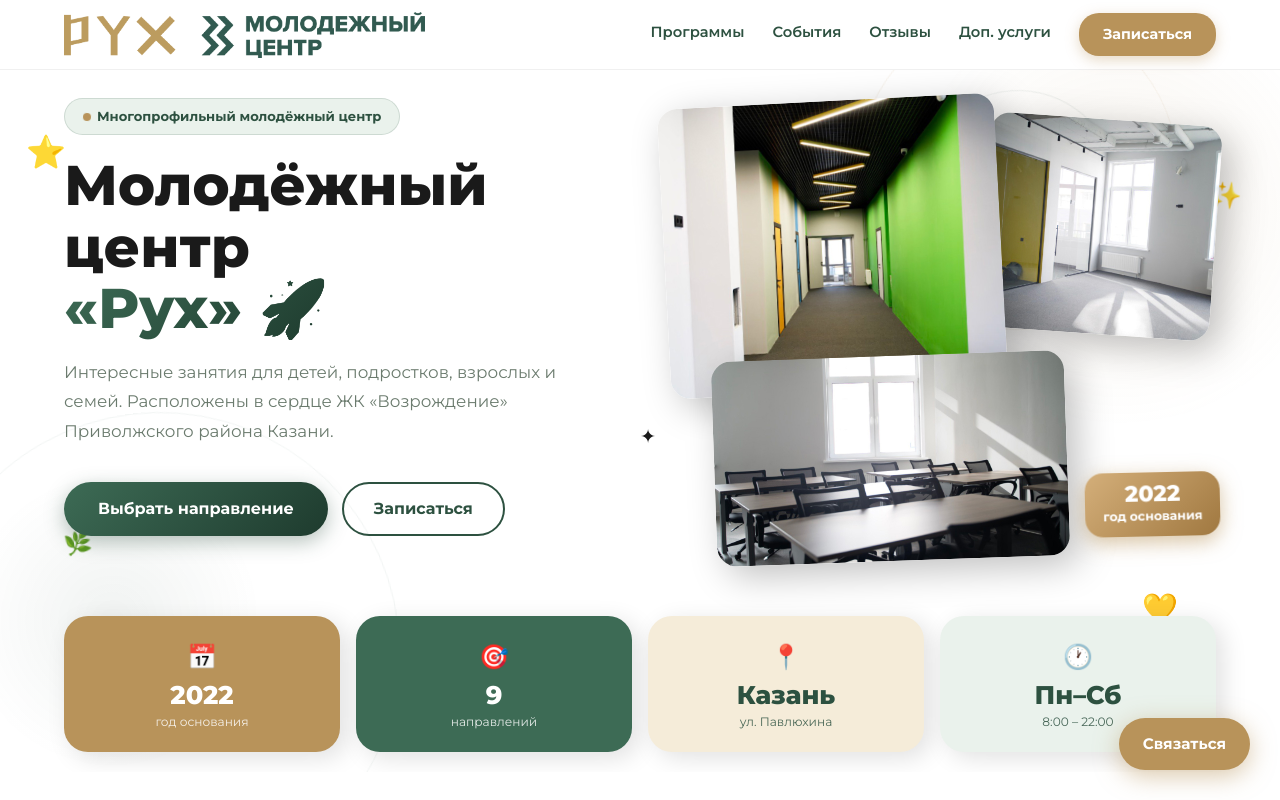
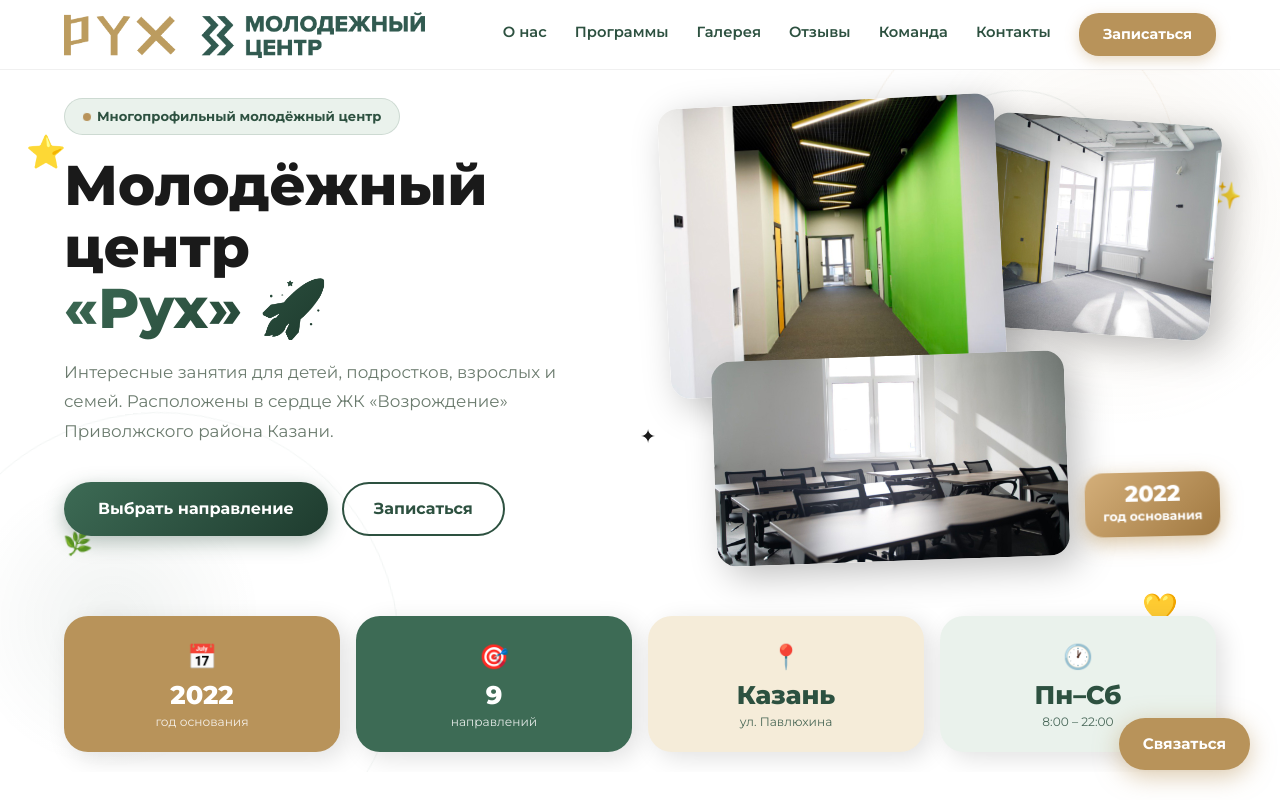
Before and after one commit to nikryse-ai/rukh-center, a Next.js app: page / in a window 1280 px wide. Shown: the top 800 px of the page. Built offline with nearby package versions, Linux system fonts and the light colour scheme.

Commit message:
fix: full nav with all sections in correct order

```diff
--- a/src/app/globals.css
+++ b/src/app/globals.css
@@ -22,7 +22,7 @@
 }
 
 * { box-sizing: border-box; margin: 0; padding: 0; }
-html { scroll-behavior: smooth; }
+html { scroll-behavior: auto; }
 
 body {
   font-family: var(--font-main), sans-serif;
--- a/src/app/layout.tsx
+++ b/src/app/layout.tsx
@@ -28,21 +28,6 @@ export default function RootLayout({
 }) {
   return (
     <html lang="ru">
-      <head>
-        {/* Мгновенный прыжок к якорю без анимации при первой загрузке */}
-        <script dangerouslySetInnerHTML={{ __html: `
-          (function(){
-            if(window.location.hash){
-              document.documentElement.style.scrollBehavior='auto';
-              window.addEventListener('load',function(){
-                setTimeout(function(){
-                  document.documentElement.style.scrollBehavior='';
-                },50);
-              });
-            }
-          })();
-        `}} />
-      </head>
       <body className={montserrat.variable}>
         <ScrollProgress />
         <CursorGlow />
--- a/src/components/layout/Header.tsx
+++ b/src/components/layout/Header.tsx
@@ -4,10 +4,12 @@ import Link from 'next/link'
 import Image from 'next/image'
 
 const navLinks = [
-  { label: 'Программы', href: '/#programs' },
-  { label: 'События', href: '#' },
-  { label: 'Отзывы', href: '/#reviews' },
-  { label: 'Доп. услуги', href: '#' },
+  { label: 'О нас',      href: '#about' },
+  { label: 'Программы',  href: '#programs' },
+  { label: 'Галерея',    href: '#gallery' },
+  { label: 'Отзывы',     href: '#reviews' },
+  { label: 'Команда',    href: '#team' },
+  { label: 'Контакты',   href: '#contact' },
 ]
 
 export default function Header() {
@@ -19,6 +21,15 @@ export default function Header() {
     window.addEventListener('scroll', onScroll)
     return () => window.removeEventListener('scroll', onScroll)
   }, [])
+
+  const scrollTo = (href: string, close?: () => void) => (e: React.MouseEvent) => {
+    if (href.startsWith('#') && href.length > 1) {
+      e.preventDefault()
+      const el = document.getElementById(href.slice(1))
+      if (el) el.scrollIntoView({ behavior: 'smooth' })
+    }
+    close?.()
+  }
 
   return (
     <>
@@ -198,9 +209,9 @@ export default function Header() {
 
             <nav className="hdr-nav">
               {navLinks.map((l) => (
-                <Link key={l.label} href={l.href} className="hdr-link">{l.label}</Link>
+                <Link key={l.label} href={l.href} className="hdr-link" onClick={scrollTo(l.href)}>{l.label}</Link>
               ))}
-              <Link href="/#contact" className="hdr-cta">Записаться</Link>
+              <Link href="#contact" className="hdr-cta" onClick={scrollTo('#contact')}>Записаться</Link>
             </nav>
 
             <button
@@ -221,11 +232,11 @@ export default function Header() {
           <div className="mob-backdrop" onClick={() => setMenuOpen(false)} />
           <nav className="mob-menu">
             {navLinks.map((l) => (
-              <Link key={l.label} href={l.href} onClick={() => setMenuOpen(false)}>
+              <Link key={l.label} href={l.href} onClick={scrollTo(l.href, () => setMenuOpen(false))}>
                 {l.label}
               </Link>
             ))}
-            <Link href="/#contact" className="mob-cta" onClick={() => setMenuOpen(false)}>
+            <Link href="#contact" className="mob-cta" onClick={scrollTo('#contact', () => setMenuOpen(false))}>
               Записаться
             </Link>
           </nav>
--- a/src/components/sections/Gallery.tsx
+++ b/src/components/sections/Gallery.tsx
@@ -25,7 +25,7 @@ export default function Gallery() {
   }, [next])
 
   return (
-    <section className="gallery-section">
+    <section className="gallery-section" id="gallery">
       <div className="gallery-blob-1" />
       <div className="gallery-blob-2" />
       <div className="container">
--- a/src/components/sections/Team.tsx
+++ b/src/components/sections/Team.tsx
@@ -18,7 +18,7 @@ const avatarColors = [
 
 export default function Team() {
   return (
-    <section className="team-section">
+    <section className="team-section" id="team">
       <div className="container">
         <div className="team-title animate">
           <h2>Наша команда 👥</h2>
```
